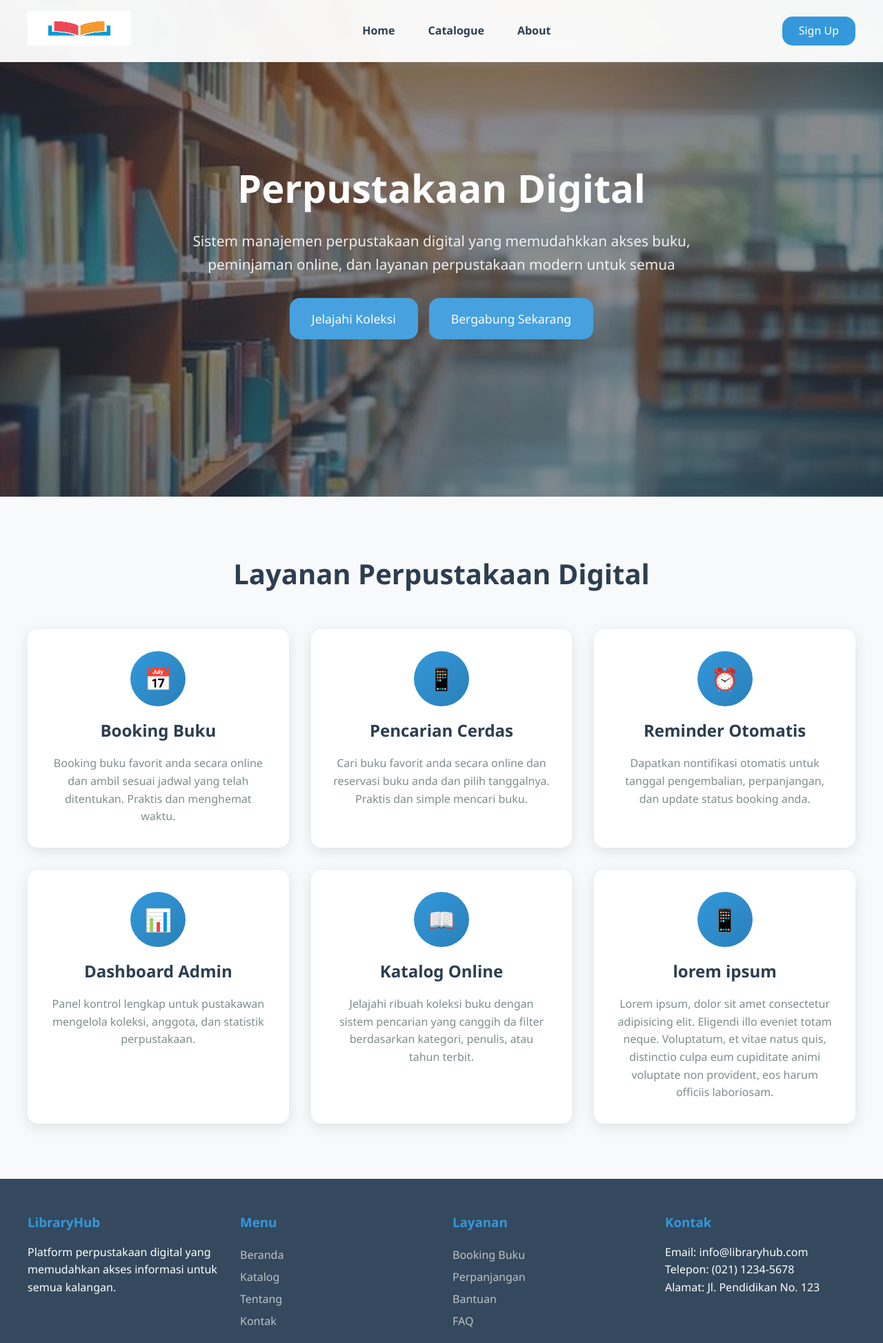
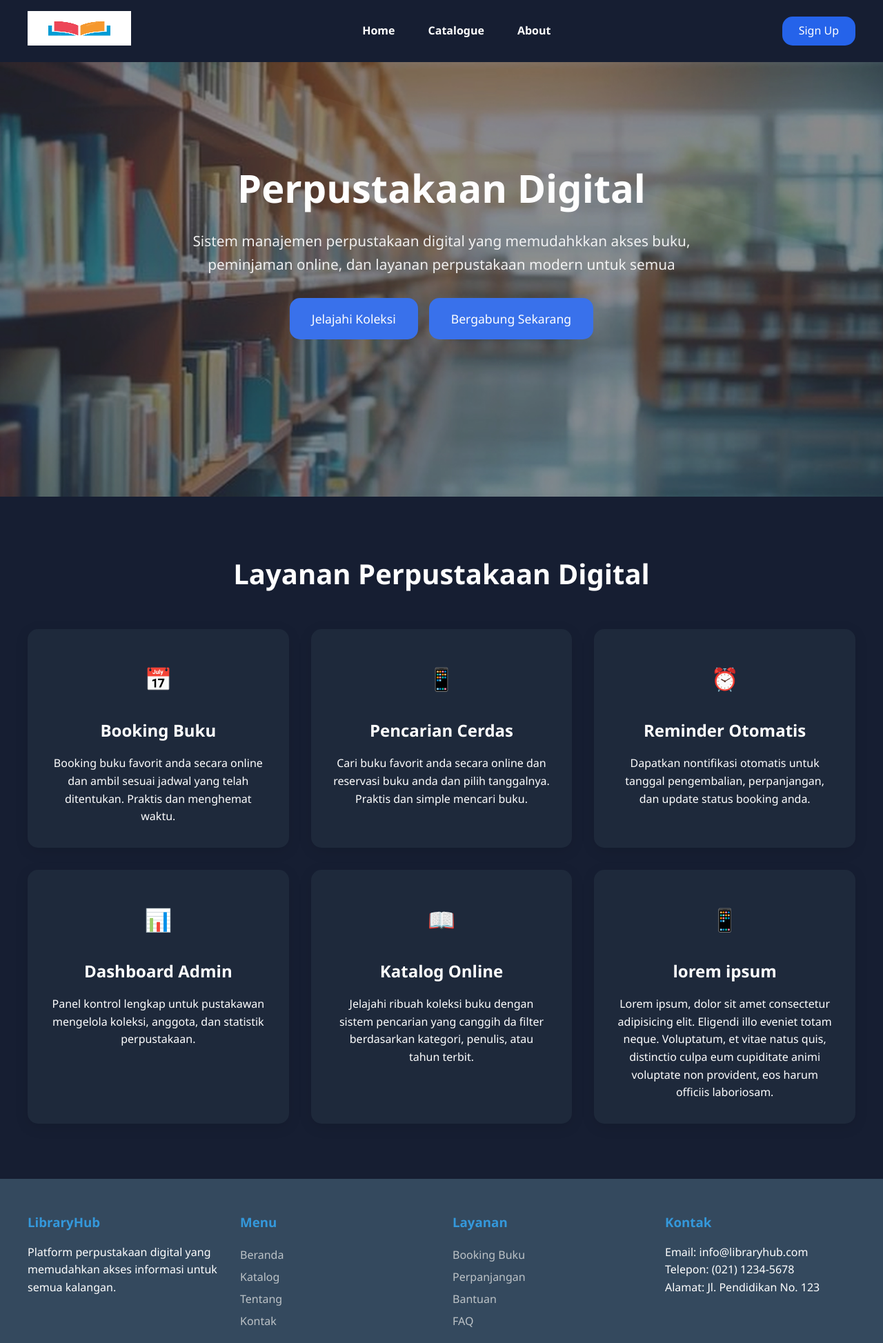
Before and after one commit to ExDora/PWL---Tugas-Akhir-Semester-Ganjil, a PHP site: page / in a window 1280 px wide. Shown: the whole page at 69% size. Run offline with PHP 8.4, Linux system fonts and the light colour scheme.

Commit message:
edit file

```diff
--- a/index.php
+++ b/index.php
@@ -1,8 +1,3 @@
-<?php
-
-?>
-
-
 <!DOCTYPE html>
 <html lang="en">
 <head>
@@ -33,7 +28,7 @@
             <h1>Perpustakaan Digital</h1>
             <p>Sistem manajemen perpustakaan digital yang memudahkkan akses buku, peminjaman online, dan layanan perpustakaan modern untuk semua</p>
             <div class="tombol-atas">
-                <a href="Katalog.html" class="tombol tombol-garis tombol-gede">Jelajahi Koleksi</a>
+                <a href="Halaman Lain/Katalog.php" class="tombol tombol-garis tombol-gede">Jelajahi Koleksi</a>
                 <a href="Signup.html" class="tombol tombol-garis tombol-gede">Bergabung Sekarang</a>
             </div>
         </div>
--- a/style/dashboard.css
+++ b/style/dashboard.css
@@ -953,7 +953,7 @@ input:checked + .slider:before {
     color: var(--text-primary);
     margin-bottom: 0.5rem;
     display: -webkit-box;
-    -webkit-line-clamp: 2;
+    /* -webkit-line-clamp: 2; */
     -webkit-box-orient: vertical;
     overflow: hidden;
 }
--- a/style/style.css
+++ b/style/style.css
@@ -8,12 +8,11 @@ body {
     overflow-x: hidden;
 }
 
-
 nav {
     position: fixed;
     top: 0;
     width: 100%;
-    background: rgba(255, 255, 255, 0.95);
+    background: #161E32;
     backdrop-filter: blur(10px);
     padding: 1rem 1rem;
     z-index: 1000;
@@ -41,7 +40,7 @@ nav {
 
 .nav-links > li > a {
     text-decoration: none;
-    color: #2c3e50;
+    color: white;
     font-weight: 600;
     transition: color 0.2s ease;
     padding: 6px 8px;
@@ -76,7 +75,7 @@ nav {
 
 
 .tombol-garis {
-    background: #3498db;
+    background: #2563ea;
     color: white;
     border: none;
     transition: all 0.3s ease;
@@ -154,7 +153,7 @@ nav {
 
 .fitur {
     padding: 5rem 2rem;
-    background: #f8f9fa;
+    background-color: #161E32;
 }
 
 .kontainer {
@@ -166,7 +165,7 @@ nav {
     text-align: center;
     font-size: 2.5rem;
     margin-bottom: 3rem;
-    color: #2c3e50;
+    color: white;
 }
 
 .fitur-grid {
@@ -176,7 +175,7 @@ nav {
         }
 
 .fitur-box {
-    background: white;
+    background: #1E293B;
     padding: 2rem;
     border-radius: 15px;
     box-shadow: 0 5px 20px rgba(0, 0, 0, 0.1);
@@ -191,7 +190,7 @@ nav {
 .logo-fitur {
     width: 80px;
     height: 80px;
-    background: linear-gradient(135deg, #3498db, #2980b9);
+    background: linear-gradient(135deg, #2563EA);
     border-radius: 50%;
     display: flex;
     align-items: center;
@@ -204,11 +203,11 @@ nav {
 .fitur-box > h3 {
     font-size: 1.5rem;
     margin-bottom: 1rem;
-    color: #2c3e50;
+    color: white;
 }
 
 .fitur-box > p {
-    color: #7f8c8d;
+    color: white;
     line-height: 1.6;
 }
 
@@ -601,7 +600,7 @@ body {
     margin-bottom: 0.5rem;
     line-height: 1.4;
     display: -webkit-box;
-    -webkit-line-clamp: 2;
+    /* -webkit-line-clamp: 2; */
     -webkit-box-orient: vertical;
     overflow: hidden;
 }
```
